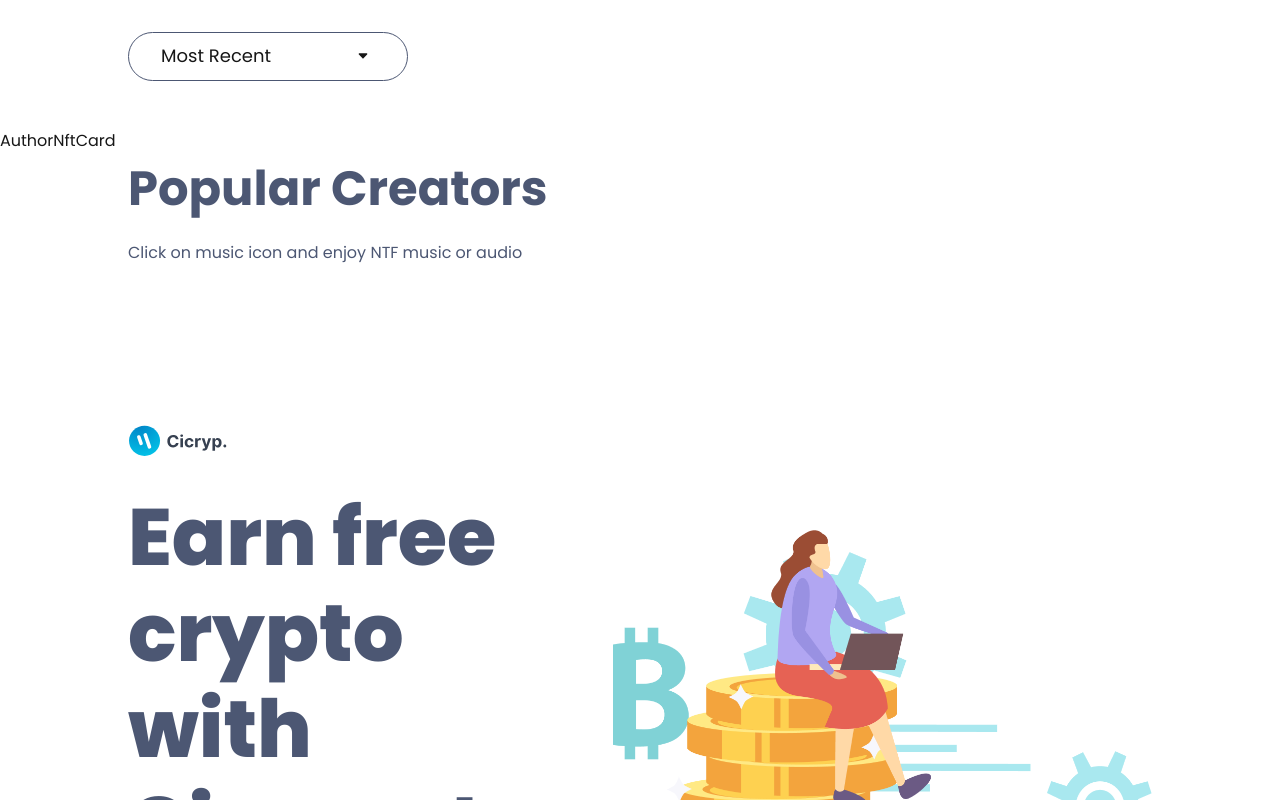
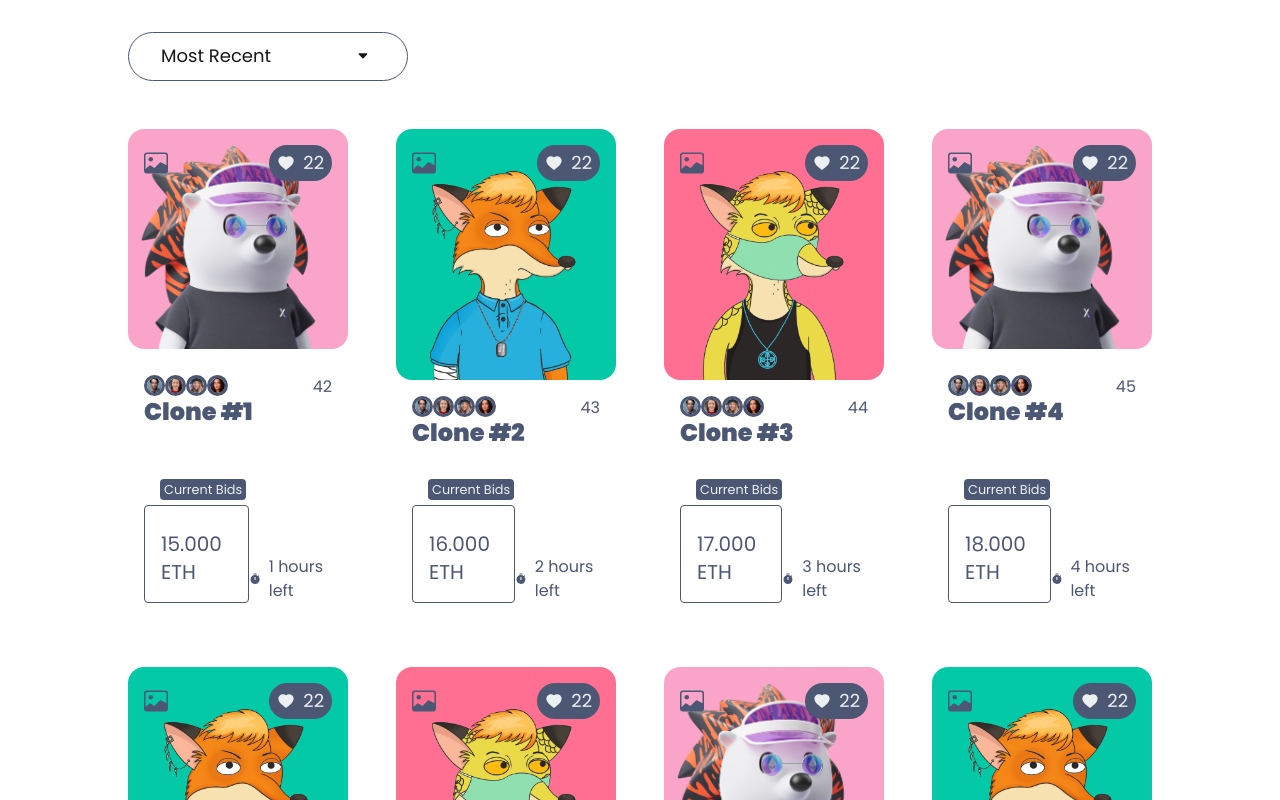
Before and after one commit to rahul-0407/nft-marketplace, a Next.js app in the folder nftfrontend/: page /author in a window 1280 px wide. Shown: the part 980-1780 px from the top of the page. Built offline with nearby package versions, Linux system fonts and the light colour scheme.

Commit message:
working on AuthorNftCardBox component

```diff
--- a/nftfrontend/app/author/page.js
+++ b/nftfrontend/app/author/page.js
@@ -33,7 +33,7 @@ const Author = () => {
     <div className='banner'>
         <Banner bannerImage="./creatorbackground-2.jpeg" />
         <AuthorProfileCard/>
-        <AuthorTabs collectiables={setCollectiables} created={setCreated} like={setLike} follower={setFollower} following={setFollowing} />
+        <AuthorTabs setCollectiables={setCollectiables} setCreated={setCreated} setLike={setLike} setFollower={setFollower} setFollowing={setFollowing} />
         <AuthorNftCardBox collectiables={collectiables} created={created} like={like} follower={follower} following={following}/>
         <Title heading="Popular Creators" paragraph="Click on music icon and enjoy NTF music or audio"/>
         {/* {popularArray.map((el,i)=>(
--- a/nftfrontend/components/AuthorNftCardBox.jsx
+++ b/nftfrontend/components/AuthorNftCardBox.jsx
@@ -1,10 +1,67 @@
 'use client'
 
 import React,{useState} from 'react'
+import NFTCardTwo from './NFTCardTwo'
+import FollowerTabCard from './FollowerTabCard'
 
 const AuthorNftCardBox = ({collectiables,created,like,follower,following}) => {
+
+  const collectibleArray = [
+    "./nft-image-1.png",
+    "./nft-image-2.png",
+    "./nft-image-3.png",
+    "./nft-image-1.png",
+    "./nft-image-2.png",
+    "./nft-image-3.png",
+    "./nft-image-1.png",
+    "./nft-image-2.png"
+  ]
+
+  const createdArray = [
+    "./nft-image-1.png",
+    "./nft-image-2.png",
+    "./nft-image-3.png",
+    "./nft-image-1.png"
+  ]
+
+  const likeArray = [
+    "./nft-image-1.png",
+    "./nft-image-2.png",
+    "./nft-image-3.png",
+    "./nft-image-1.png",
+    "./nft-image-2.png"
+  ]
+
+  const followingArray = [
+    { bg: "./creatorbackground-3.jpeg", avatar: "./user-3.png", name: "Aman Verma", price: "7.540 ETH" },
+    { bg: "./creatorbackground-4.jpg", avatar: "./user-4.png", name: "Rohit Singh", price: "5.120 ETH" },
+    { bg: "./creatorbackground-9.jpg", avatar: "./user-5.png", name: "Neha Patel", price: "11.004 ETH" },
+    { bg: "./creatorbackground-6.jpg", avatar: "./user-6.png", name: "Karan Shah", price: "6.899 ETH" },
+    { bg: "./creatorbackground-10.jpg", avatar: "./user-7.png", name: "Ankit Jain", price: "8.777 ETH" },
+    { bg: "./creatorbackground-8.jpg", avatar: "./user-8.png", name: "Pooja Mehta", price: "10.320 ETH" },
+  ];
+
+  const followerArray = [
+    { bg: "./creatorbackground-3.jpeg", avatar: "./user-3.png", name: "Aman Verma", price: "7.540 ETH" },
+    { bg: "./creatorbackground-4.jpg", avatar: "./user-4.png", name: "Rohit Singh", price: "5.120 ETH" },
+    { bg: "./creatorbackground-9.jpg", avatar: "./user-5.png", name: "Neha Patel", price: "11.004 ETH" },
+    { bg: "./creatorbackground-6.jpg", avatar: "./user-6.png", name: "Karan Shah", price: "6.899 ETH" },
+    { bg: "./creatorbackground-10.jpg", avatar: "./user-7.png", name: "Ankit Jain", price: "8.777 ETH" },
+    { bg: "./creatorbackground-8.jpg", avatar: "./user-8.png", name: "Pooja Mehta", price: "10.320 ETH" },
+  ];
+
   return (
-    <div>AuthorNftCard</div>
+    <div className='AuthorNFTCardBox w-full mb-56'>
+      {collectiables && <NFTCardTwo NFTData={collectibleArray}/>}
+      {created && <NFTCardTwo NFTData={createdArray}/>}
+      {like && <NFTCardTwo NFTData={likeArray}/>}
+      {follower && (
+        <div className='AuthorNFTCardBox_box w-[80%] mx-auto my-0 grid gap-8 grid-cols-4'>{followerArray.map((el, i)=><FollowerTabCard el={el} i={i}/>)}</div>
+      )}
+      {following && (
+        <div className='AuthorNFTCardBox_box'>{followingArray.map((el, i)=><FollowerTabCard el={el} i={i}/>)}</div>
+      )}
+    </div>
   )
 }
 
```
